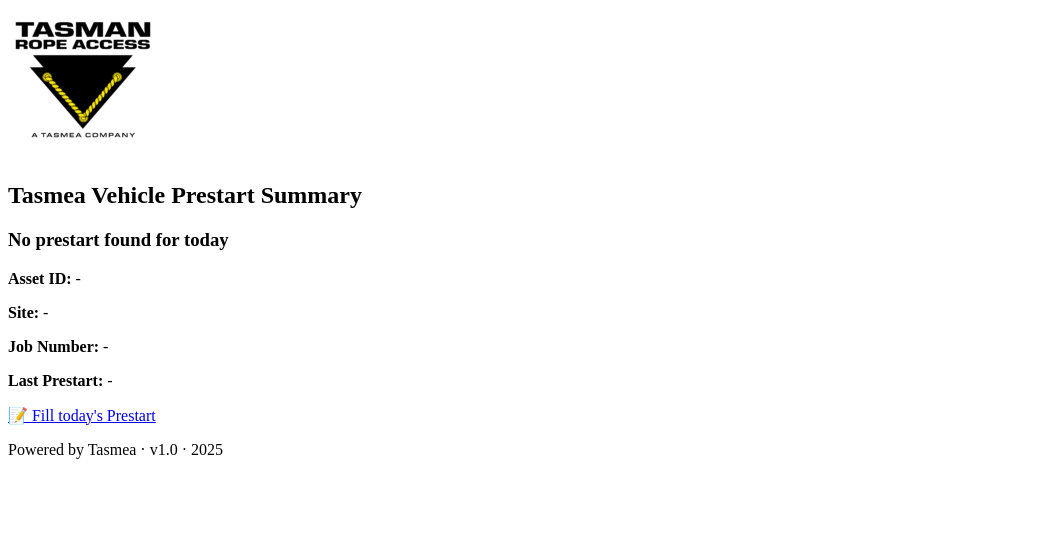
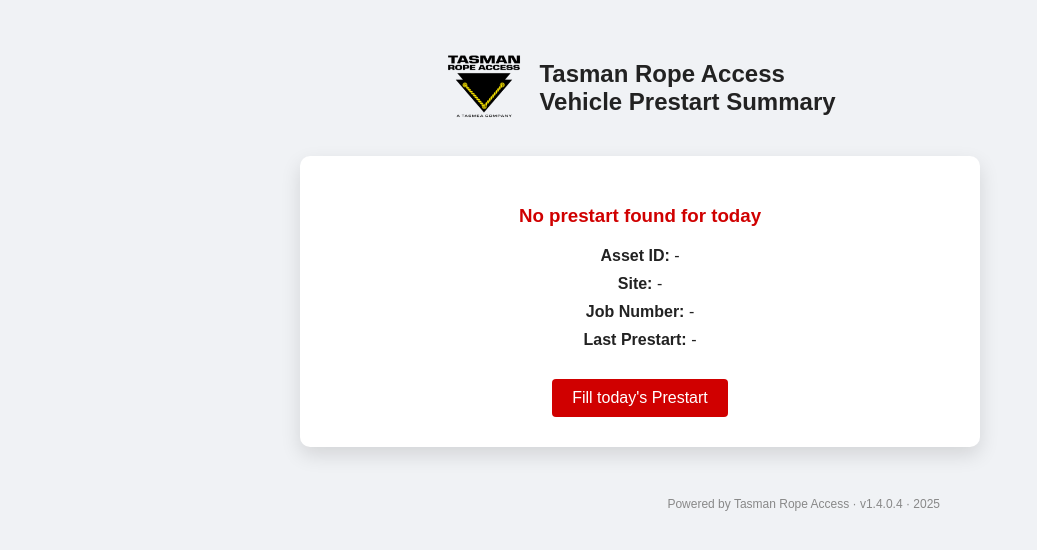
Before and after one commit to howvics/tasmea, a plain HTML site: page summary.html in a window 1280 px wide. Shown: the whole page, without its empty margins (0-1037 px from the left). Drawn offline with Linux system fonts and the light colour scheme.

Commit message:
Add files via upload

```diff
--- a/summary.html
+++ b/summary.html
@@ -4,57 +4,76 @@
   <meta charset="utf-8" />
   <title>Vehicle Prestart Summary</title>
   <style>
-    body {{
+    body {
       font-family: Arial, sans-serif;
-      background-color: #fff;
+      background-color: #f0f2f5;
       color: #222;
       margin: 0;
-      padding: 20px;
-    }}
-    .header {{
+      padding: 40px 20px;
+      display: flex;
+      flex-direction: column;
+      align-items: center;
+    }
+    .header {
       display: flex;
       align-items: center;
       margin-bottom: 20px;
-    }}
-    .header img {{
+    }
+    .header img {
       height: 80px;
       margin-right: 15px;
-    }}
-    .summary {{
-      background: #f9f9f9;
-      border-left: 6px solid #d00000;
-      padding: 20px;
-      border-radius: 6px;
-    }}
-    h3 {{
+    }
+    .container {
+      background: #ffffff;
+      padding: 30px 40px;
+      border-radius: 10px;
+      box-shadow: 0 8px 20px rgba(0, 0, 0, 0.12);
+      max-width: 600px;
+      width: 100%;
+      text-align: center;
+    }
+    h3 {
       color: #d00000;
-    }}
-    footer {{
-      margin-top: 40px;
-      font-size: 0.85em;
-      color: #666;
-      border-top: 1px solid #ddd;
-      padding-top: 10px;
-    }}
+      margin-bottom: 20px;
+    }
+    p {
+      font-size: 16px;
+      margin: 10px 0;
+    }
+    a {
+      display: inline-block;
+      margin-top: 20px;
+      padding: 10px 20px;
+      background: #d00000;
+      color: #fff;
+      text-decoration: none;
+      border-radius: 4px;
+    }
+    footer {
+      margin-top: 50px;
+      font-size: 0.75em;
+      color: #888;
+      text-align: right;
+      width: 100%;
+      max-width: 600px;
+    }
   </style>
 </head>
 <body>
   <div class="header">
     <img src="TRA_logo.png" alt="TRA Logo">
-    <h2>Tasmea Vehicle Prestart Summary</h2>
+    <h2>Tasman Rope Access<br>Vehicle Prestart Summary</h2>
   </div>
-  <div class="summary">
+  <div class="container">
     <h3>No prestart found for today</h3>
     <p><strong>Asset ID:</strong> <span id="asset"></span></p>
     <p><strong>Site:</strong> <span id="site"></span></p>
     <p><strong>Job Number:</strong> <span id="job"></span></p>
     <p><strong>Last Prestart:</strong> <span id="date"></span></p>
-    <p>
-      <a id="link" href="#" target="_blank">📝 Fill today's Prestart</a>
-    </p>
+    <a id="link" href="#" target="_blank">Fill today's Prestart</a>
   </div>
   <footer>
-    Powered by Tasmea · v1.0 · 2025
+    Powered by Tasman Rope Access · v1.4.0.4 · 2025
   </footer>
   <script>
     const q = new URLSearchParams(window.location.search);
@@ -62,7 +81,7 @@
     document.getElementById('site').textContent = q.get('site') || '-';
     document.getElementById('job').textContent = q.get('job') || '-';
     document.getElementById('date').textContent = q.get('date') || '-';
-    document.getElementById('link').href = "https://tasmea.jotform.com/251106116750951?assetID=" + q.get('asset') + "&date=" + q.get('today');
+    document.getElementById('link').href = "https://www.jotform.com/form/1234567890?assetID=" + q.get('asset') + "&date=" + q.get('today');
   </script>
 </body>
 </html>
```
